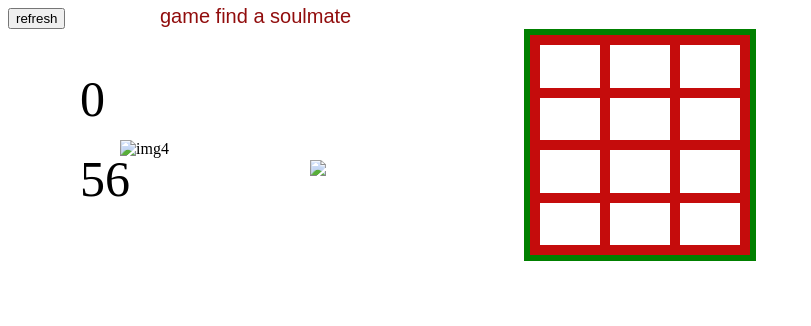
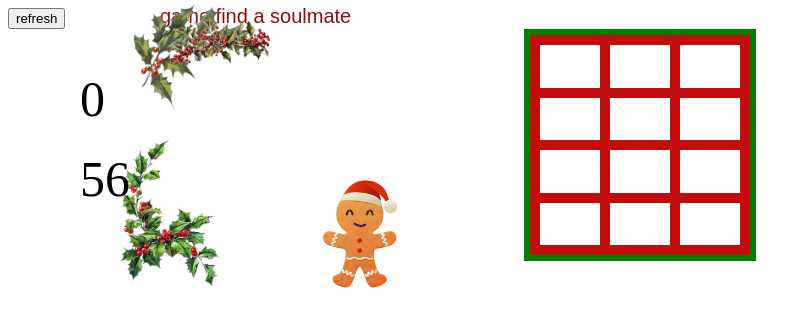
Before and after one commit to rozetka99/myPaoPao, a plain HTML site: page index.html in a window 1280 px wide. Shown: the whole page, without its empty margins (0-811 px from the left). Drawn offline with Linux system fonts and the light colour scheme.

Commit message:
Update index.html

```diff
--- a/index.html
+++ b/index.html
@@ -12,10 +12,10 @@
     <div id="GameBoard">
 
     </div>
-    <img src="img/prianik.png" class="img1">
-    <img src="img2/v45.png" alt="" class="img2">
-    <img src="img3/imgno3.png" alt="" class="img3">
-    <img src="img4/image-removebg-preview (1).png" alt="img4" class="img4">
+    <img src="prianik.png" class="img1">
+    <img src="v45.png" alt="" class="img2">
+    <img src="imgno3.png" alt="" class="img3">
+    <img src="image-removebg-preview (1).png" alt="img4" class="img4">
 
     <div>
         <p id="Taimer">60</p>
```
